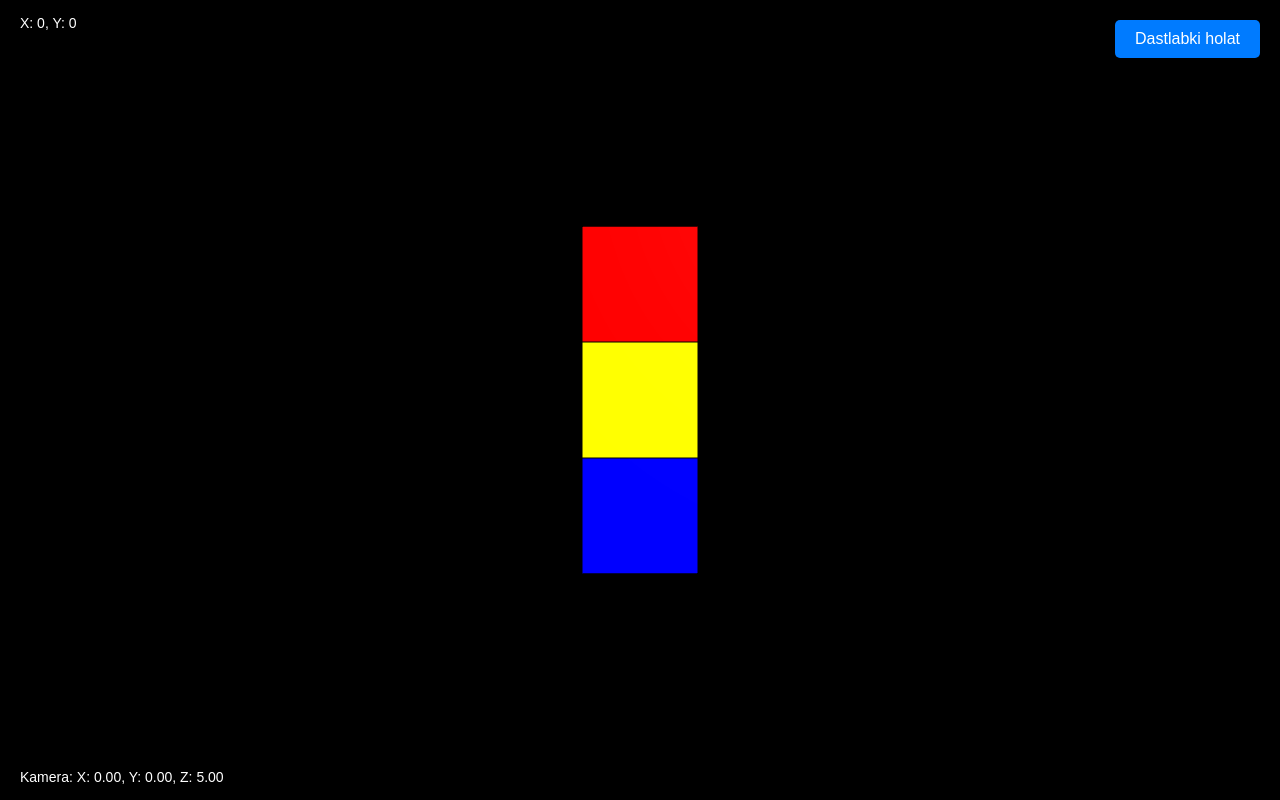
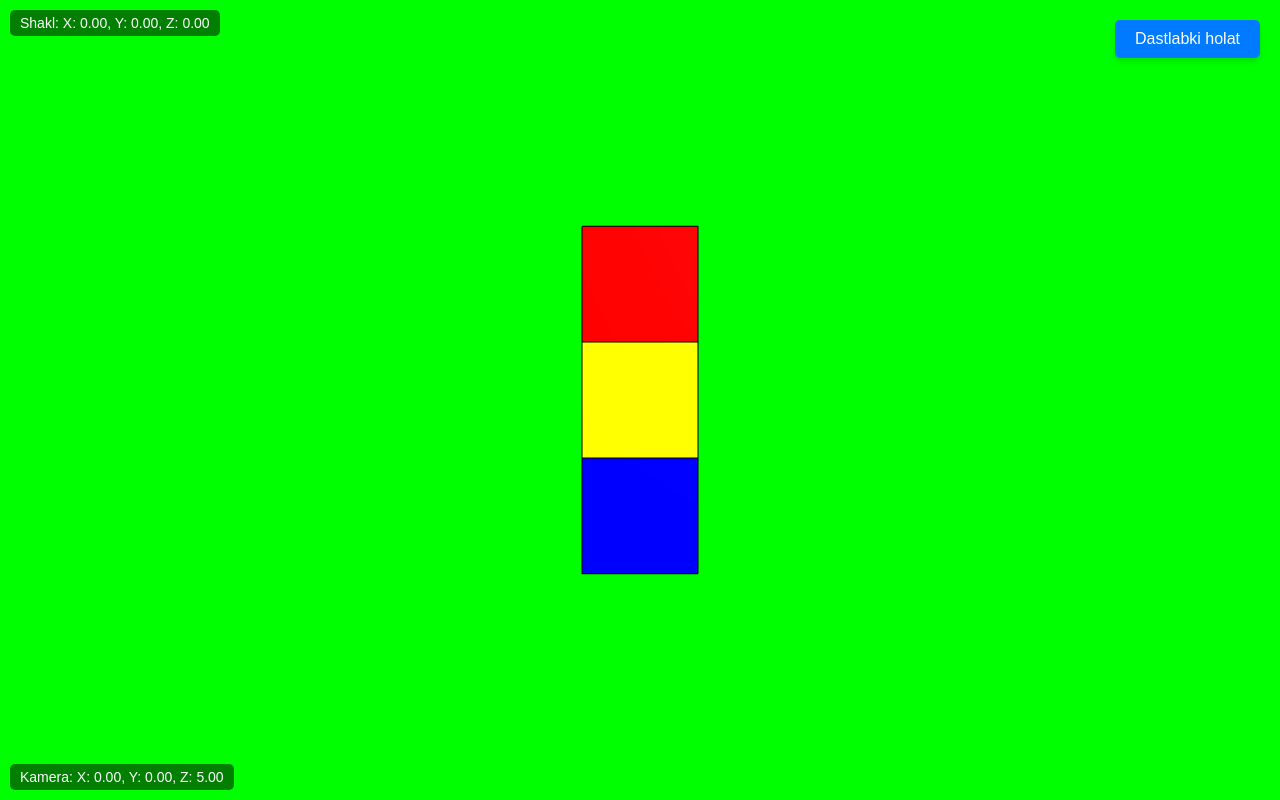
Before and after one commit to agenta2015-eng/jd7f, a plain HTML site: page index.html in a window 1280 px wide. Drawn offline with nearby package versions, Linux system fonts and the light colour scheme; animation ran at ten frames a second.

Commit message:
Update index.html

```diff
--- a/index.html
+++ b/index.html
@@ -7,7 +7,6 @@
             margin: 0;
             overflow: hidden;
             font-family: sans-serif;
-            background-color: #00ff00; /* Yashil fon (chromakey uchun) */
         }
         canvas {
             display: block;
@@ -72,6 +71,7 @@
         const renderer = new THREE.WebGLRenderer({ antialias: true });
         renderer.setSize(window.innerWidth, window.innerHeight);
         document.body.appendChild(renderer.domElement);
+        renderer.setClearColor(0x00ff00, 1); // Orqa fonni yashil qilib belgilaydi
 
         // Yorug'likni qo'shish
         const ambientLight = new THREE.AmbientLight(0x404040, 2);
@@ -111,6 +111,13 @@
         const redEdges = new THREE.LineSegments(new THREE.EdgesGeometry(geometry), edgeMaterial);
         redCube.add(redEdges);
 
+        // Kublarni bitta guruhga birlashtirish
+        const cubeGroup = new THREE.Group();
+        cubeGroup.add(blueCube);
+        cubeGroup.add(yellowCube);
+        cubeGroup.add(redCube);
+        scene.add(cubeGroup);
+
         // Kameraning joylashuvi
         camera.position.z = 5;
 
@@ -125,26 +132,28 @@
             controls.reset();
         });
 
-        // Ekran koordinatalarini va kamera ma'lumotlarini yangilash
+        // Koordinatalarni va kamera ma'lumotlarini yangilash
         const coordinatesDiv = document.getElementById('coordinates');
         const cameraInfoDiv = document.getElementById('camera-info');
 
         function animate() {
             requestAnimationFrame(animate);
             controls.update();
-            renderer.render(scene, camera);
+
+            // Shaklning koordinatalarini yangilash
+            cubeGroup.updateMatrixWorld();
+            const position = new THREE.Vector3();
+            cubeGroup.getWorldPosition(position);
+            coordinatesDiv.textContent = `Shakl: X: ${position.x.toFixed(2)}, Y: ${position.y.toFixed(2)}, Z: ${position.z.toFixed(2)}`;
 
             // Kamera pozitsiyasini yangilash
             const cameraPos = camera.position;
             cameraInfoDiv.textContent = `Kamera: X: ${cameraPos.x.toFixed(2)}, Y: ${cameraPos.y.toFixed(2)}, Z: ${cameraPos.z.toFixed(2)}`;
+
+            renderer.render(scene, camera);
         }
 
         animate();
-
-        function updateCoordinates(event) {
-            coordinatesDiv.textContent = `X: ${event.clientX}, Y: ${event.clientY}`;
-        }
-        window.addEventListener('mousemove', updateCoordinates);
 
         // Oyna o'lchami o'zgarganda rendererni yangilash
         window.addEventListener('resize', () => {
```
